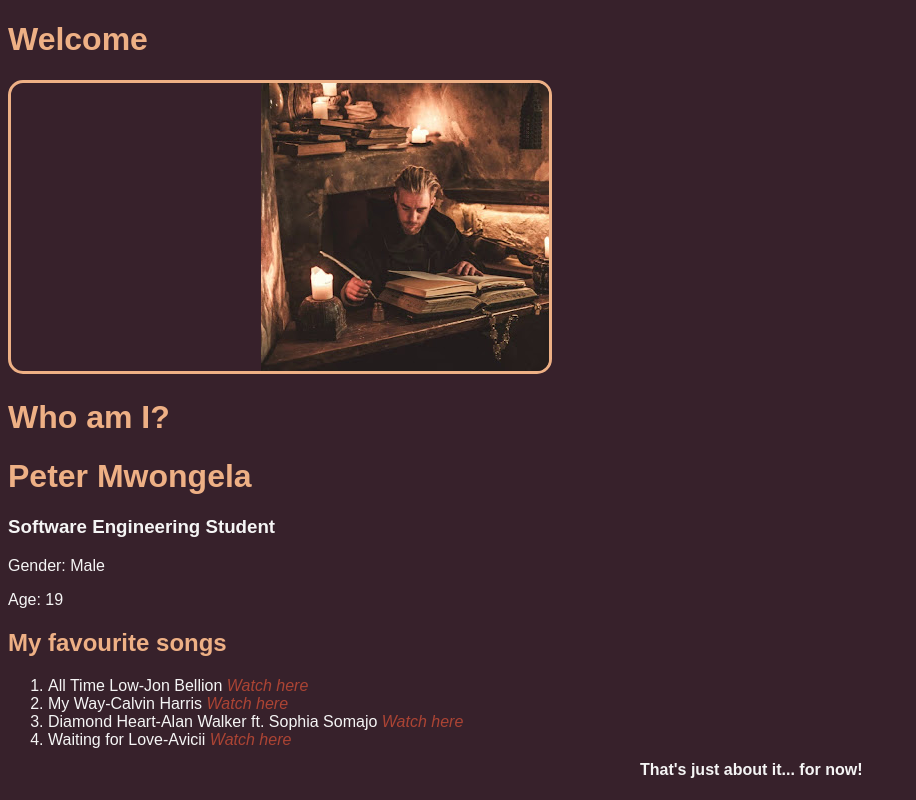
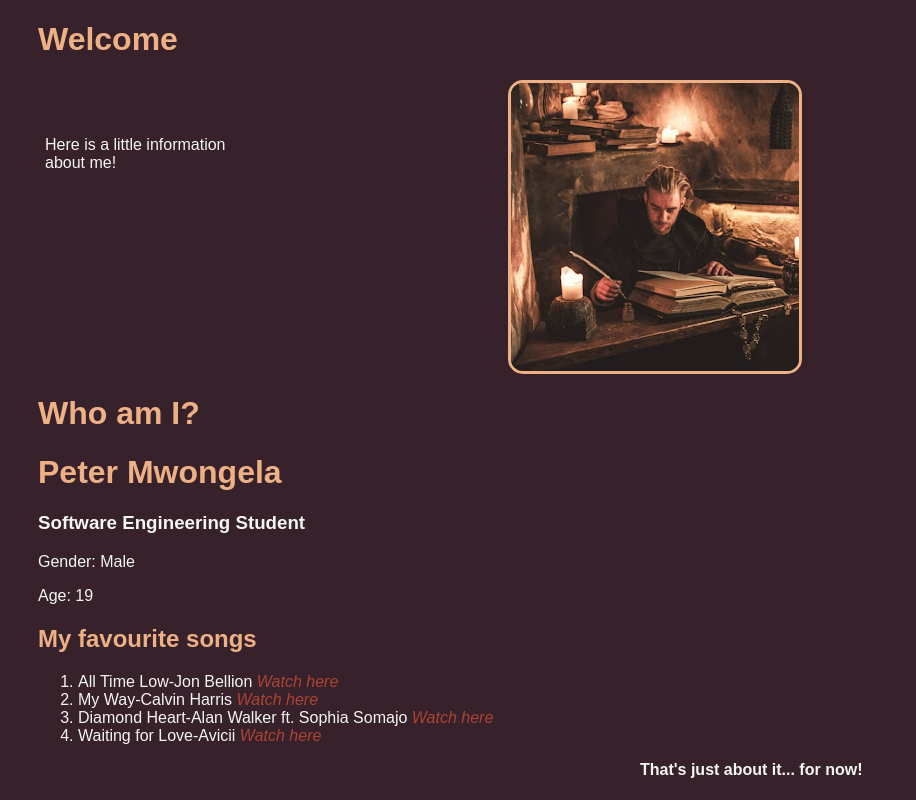
Before and after one commit to Peter00010/Weekend-1-assignment, a plain HTML site: page index.html in a window 1280 px wide. Shown: the whole page, without its empty margins (0-916 px from the left). Drawn offline with Linux system fonts and the light colour scheme.

Commit message:
Debugged version of weekend-1 assignment

```diff
--- a/index.html
+++ b/index.html
@@ -10,11 +10,11 @@
 
 <body>
       <h1>Welcome</h1>
-      <!-- <p class="opening">Here is a little information <br>about me!</p> -->
+      <p class="opening">Here is a little information <br>about me!</p>
 
-    <img src="unnamed.jpg" alt="My photo">
-    <h1 class="ask">Who am I?</h1>
-    <h1 class="name">Peter Mwongela</h1>
+    <img class="pic" src="unnamed.jpg" alt="My photo">
+    <h1>Who am I?</h1>
+    <h1>Peter Mwongela</h1>
     <h3>Software Engineering Student</h3>
 
     <p>Gender: Male</p>
--- a/style.css
+++ b/style.css
@@ -2,6 +2,7 @@ body{
     font-family: sans-serif;
     background-color:#37212B;
     color: whitesmoke;
+    padding-left: 30px;
 }
 
 h1{
@@ -25,20 +26,16 @@ a{
     font-style: italic;
 }
 
-img{
-    padding-left: 250px;
-    position:relative;
+.pic{
+    display: block;
+    margin-left: auto;
+    margin-right: auto;
     border: #EEB085 solid 3px;
     border-radius: 15px;
-    margin: ;
 }
 
-/* .opening{
+.opening{
     position: fixed;
     top: 120px;
-    left: 30px;
-} */
-
-.top{
-    padding-left: 50px;
+    left: 45px;
 }
```
